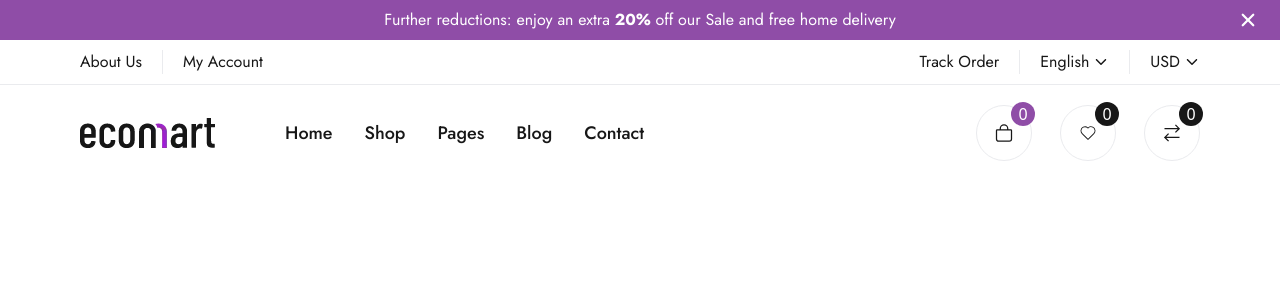
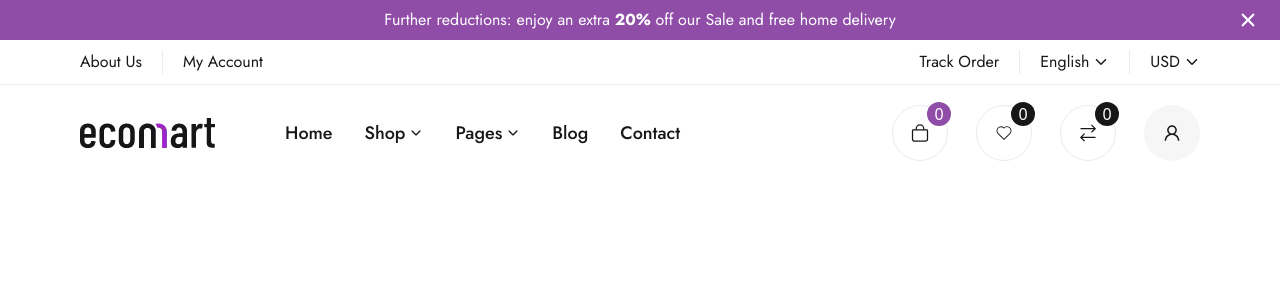
Before and after one commit to devs-sourav/ecomart, a React (Vite) app: page / in a window 1280 px wide. Shown: the top 300 px of the page. Built offline with nearby package versions, Linux system fonts and the light colour scheme; the HTML template or start-up script is replaced by a standard one.

Commit message:
Navbar Dropdown Setup

```diff
--- a/src/components/utilitis/navbarhead/NavSecondHead.jsx
+++ b/src/components/utilitis/navbarhead/NavSecondHead.jsx
@@ -97,10 +97,10 @@ const NavSecondHead = () => {
                         <li className='pr-5 border-r border-r-bordergray'>
                             <button className='hover:text-primary transition-all ease-linear text-secondary' aria-label="Track Order">Track Order</button>
                         </li>
-                        <li className='px-5 border-r border-r-bordergray relative' ref={languageRef}>
+                        <li className='px-5 border-r group border-r-bordergray relative' ref={languageRef}>
                             <button
                                 onClick={() => setShowLanguage(!showLanguage)}
-                                className='flex gap-x-1 items-center hover:text-primary transition-all ease-linear text-secondary'
+                                className='flex gap-x-1 items-center group-hover:text-primary transition-all ease-linear text-secondary'
                                 aria-label="Language Selector"
                             >
                                 {language}
@@ -108,7 +108,7 @@ const NavSecondHead = () => {
                                     <IoIosArrowDown className={showLanguage ? 'rotate-180 transition-all ease-linear' : 'rotate-0 transition-all ease-linear'} />
                                 </span>
                             </button>
-                            <ul className={`absolute top-full mt-1 bg-white leading-10 rounded-md drop_language ${showLanguage ? 'show' : ''}`}>
+                            <ul className={`absolute top-full mt-1 z-10 bg-white leading-10 rounded-md drop_language ${showLanguage ? 'show' : ''}`}>
                                 {langData.map((item, index) => (
                                     <li key={index} className='hover:bg-[#f6f6f6] pl-[18px] pr-[29px]'>
                                         <button
@@ -121,10 +121,10 @@ const NavSecondHead = () => {
                                 ))}
                             </ul>
                         </li>
-                        <li className='pl-5 relative' ref={currencyRef}>
+                        <li className='pl-5 relative group' ref={currencyRef}>
                             <button
                                 onClick={() => setShowCurrency(!showCurrency)}
-                                className='flex gap-x-1 items-center hover:text-primary transition-all ease-linear text-secondary'
+                                className='flex gap-x-1 items-center group-hover:text-primary transition-all ease-linear text-secondary'
                                 aria-label="Currency Selector"
                             >
                                 {currency}
@@ -132,7 +132,7 @@ const NavSecondHead = () => {
                                     <IoIosArrowDown className={showCurrency ? 'rotate-180 transition-all ease-linear' : 'rotate-0 transition-all ease-linear'} />
                                 </span>
                             </button>
-                            <ul className={`absolute top-full mt-1 bg-white leading-10 rounded-md drop_currency ${showCurrency ? 'show' : ''}`}>
+                            <ul className={`absolute z-10 top-full mt-1 bg-white leading-10 rounded-md drop_currency ${showCurrency ? 'show' : ''}`}>
                                 {curenData.map((item, index) => (
                                     <li key={index} className='hover:bg-[#f6f6f6] pl-[18px] pr-[29px]'>
                                         <button
--- a/src/components/utilitis/navbarhead/Navbar.jsx
+++ b/src/components/utilitis/navbarhead/Navbar.jsx
@@ -1,37 +1,55 @@
-import React from 'react'
+import React, { useState } from 'react'
 import Containar from './Containar'
 import ecomartLogo from '../../../assets/logos/logo-ecomart.webp'
 import { IoBagOutline } from "react-icons/io5";
 import { FaRegHeart, FaExchangeAlt } from "react-icons/fa";
+import { AiOutlineUser } from "react-icons/ai";
 import { LiaExchangeAltSolid } from "react-icons/lia";
 import { CiHeart } from "react-icons/ci";
 import { Link } from 'react-router-dom';
+import { IoIosArrowDown } from "react-icons/io";
 
 const menuList = [
     {
         name:"Home",
         link:"/",
-        dropdown:false
     },
     {
         name:"Shop",
         link:"/",
-        dropdown:true
+        dropdown:[
+            {
+                name:"Shop",
+                link:"/"
+            },
+            {
+                name:"Shop Details",
+                link:"/"
+            },
+        ]
     },
     {
         name:"Pages",
         link:"/",
-        dropdown:true
+        dropdown:[
+            {
+                name:"About",
+                link:"/"
+            },
+            {
+                name:"Profile",
+                link:"/"
+            },
+        ]
     },
     {
         name:"Blog",
         link:"/",
-        dropdown:true
+        // dropdown:[]
     },
     {
         name:"Contact",
         link:"/",
-        dropdown:false
     },
 
 ]
@@ -41,21 +59,25 @@ const iconList = [
         name:"cart",
         icon: IoBagOutline,
         link:"/",
-        color: "bg-primary"
+        color: "bg-primary",
+        lenActive:true
     },
     {
         name:"favorite",
         icon: CiHeart,
-        link:"/"
+        link:"/",
+        lenActive:true
     },
     {
         name:"compare",
         icon: LiaExchangeAltSolid ,
-        link:"/"
+        link:"/",
+        lenActive:true
     },
 ]
 
 const Navbar = () => {
+    const [show, setshow] = useState(false);
   return (
     <nav>
         <Containar>
@@ -68,7 +90,25 @@ const Navbar = () => {
                         <ul className='flex flex-wrap gap-8 py-7'>
                             {
                                 menuList.map((item,index)=>(
-                                    <li key={index} className='text-lg font-medium leading-5 text-secondary font-jost'><Link to={"/"}>{item.name}</Link></li>
+                                    <li key={index} className='relative group  text-lg flex gap-x-1 items-center font-medium leading-5 text-secondary font-jost'><Link className='group-hover:text-primary  transition-all ease-linear duration-100' to={"/"}>{item.name}</Link>
+                                    {
+                                        item.dropdown && <IoIosArrowDown className={`text-sm group-hover:text-primary transition-all ease-linear duration-100 group-hover:rotate-180`}/>
+                                    }
+                                    {
+                                        item.dropdown &&
+                                        <ul className='absolute left-0 group-hover:opacity-100 group-hover:visible group-hover:top-[56px] top-[66px] w-60 border border-t-4 py-4 border-t-primary shadow-xl invisible opacity-0 transition-all ease-linear duration-200'>
+                                            {
+                                                // item.dropdown.map((dropitem,index)=>(
+                                                //     <li key={index}>{dropitem.name}</li>
+                                                // ))
+                                                item.dropdown.map((dropitem,dropindex)=>(
+                                                    <li className='px-6 py-2' key={dropindex}><Link to={dropitem.link}>{dropitem.name}</Link></li>
+                                                ))
+                                            }
+                                        </ul>
+                                    }
+
+                                    </li>
                                 ))
                             }
                         </ul>
@@ -83,17 +123,26 @@ const Navbar = () => {
                                 <li key={index} className=''>
                                     <Link to="/" className='w-14 h-14 relative rounded-full border border-bordergray flex flex-wrap justify-center items-center' aria-label={`Link with ${item.name || 'icon'}`}>
                                         <Icon className='text-[20px] text-secondary' aria-hidden="true" />
-                                        <div className='absolute -right-1 -top-1'>
-                                            <span className={`w-6 h-6 rounded-full flex justify-center items-center text-white ${item.color ? item?.color : "bg-secondary"} leading-6 mb-0.5`}>
-                                                0
-                                            </span>
-                                        </div>
+                                        {
+                                            item.lenActive &&
+                                            <div className='absolute -right-1 -top-1'>
+                                                <span className={`w-6 h-6 rounded-full flex justify-center items-center text-white ${item.color ? item?.color : "bg-secondary"} leading-6 mb-0.5`}>
+                                                    0
+                                                </span>
+                                            </div>
+                                        }
+
                                     </Link>
                                 </li>
                             );
                         })
 
                         }
+                        <li  className=''>
+                            <Link to="/" className='w-14 h-14 relative rounded-full bg-[#f6f6f6] flex flex-wrap justify-center items-center'>
+                                <AiOutlineUser className='text-[20px] text-secondary' aria-hidden="true" />
+                            </Link>
+                        </li>
 
                     </ul>
                 </div>
```
Also changed, not shown: src/index.css (line endings or trailing spaces).
